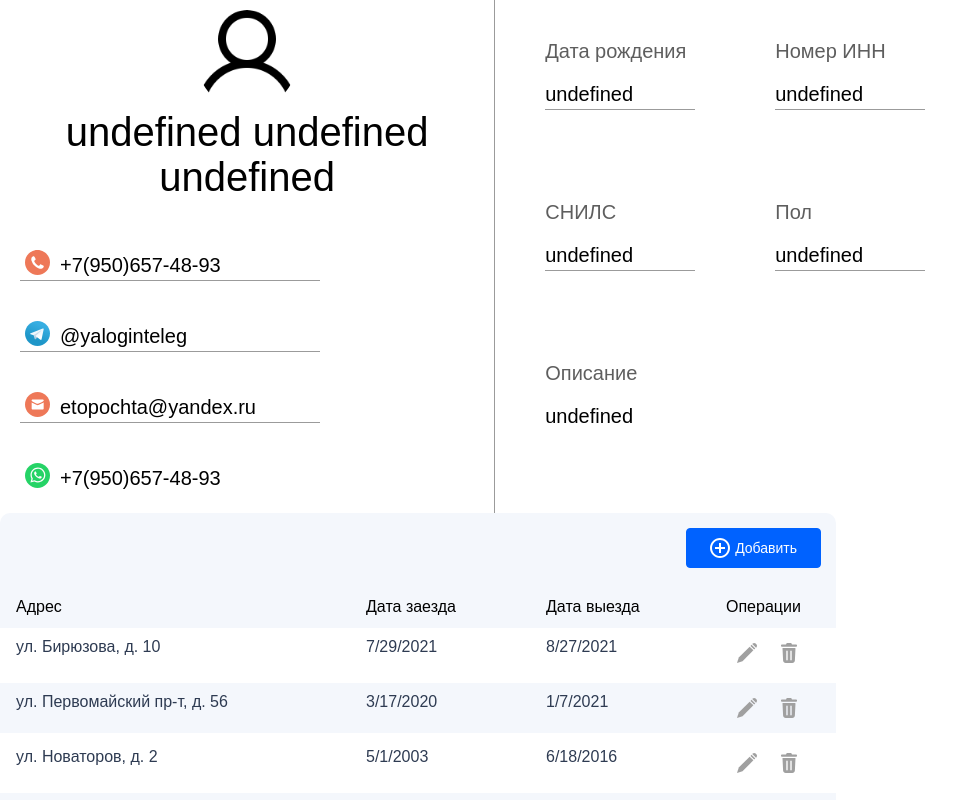
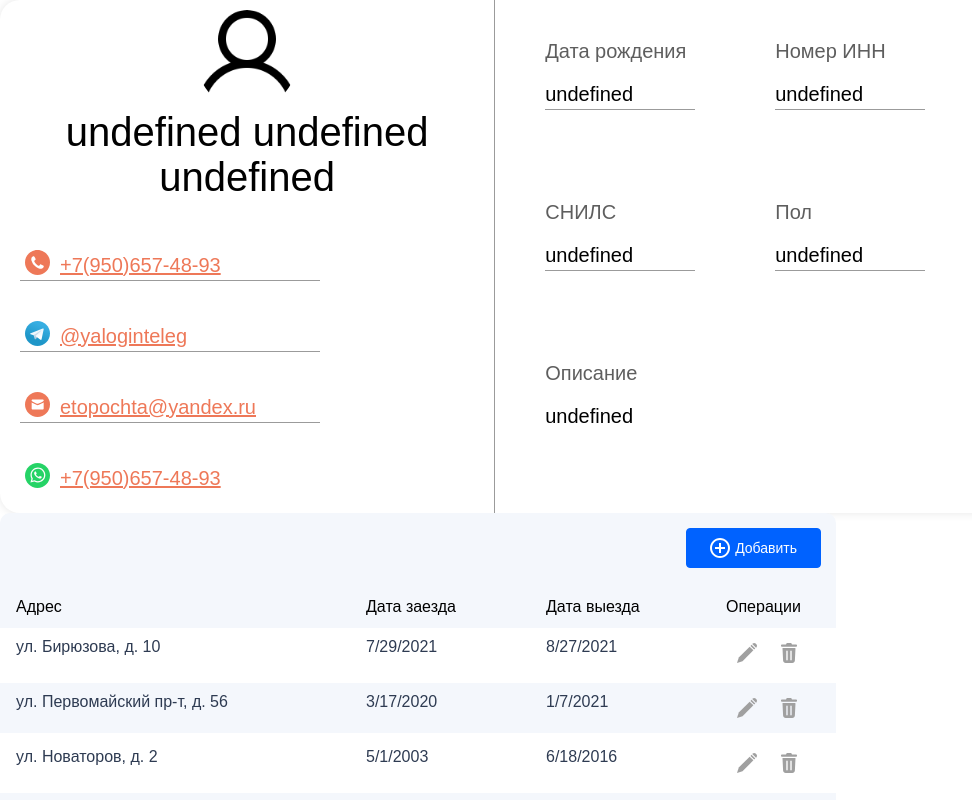
Before and after one commit to franze6/puppy-project, a React app: page /persons/1 in a window 1280 px wide. Shown: the top 800 px of the page, without its empty margins (0-972 px from the left). Built offline with nearby package versions, Linux system fonts and the light colour scheme; no server answers.

Commit message:
ADD: links to PersonDetail  EDIT: PersonDetail

```diff
--- a/src/Components/PersonDetail/PersonDetail.jsx
+++ b/src/Components/PersonDetail/PersonDetail.jsx
@@ -29,7 +29,13 @@ const PersonDetail = ({ person }) => {
             <Icon name="phone" />{' '}
           </div>
           <span className={styles.text}>
-            {list.map(contact => (contact.type.type_name === 'Телефон' && contact.active ? contact.UID : ''))}
+            {list.map(contact =>
+              contact.type.type_name === 'Телефон' && contact.active ? (
+                <a href="tel:{contact.UID}">{contact.UID}</a>
+              ) : (
+                ''
+              ),
+            )}
           </span>
         </div>
         <div className={styles.title_contact}>
@@ -38,7 +44,13 @@ const PersonDetail = ({ person }) => {
             <Icon name="telegram" />{' '}
           </div>
           <span className={styles.text}>
-            {list.map(contact => (contact.type.type_name === 'Telegram' && contact.active ? contact.UID : ''))}
+            {list.map(contact =>
+              contact.type.type_name === 'Telegram' && contact.active ? (
+                <a href="https://web.telegram.org/z/">{contact.UID}</a>
+              ) : (
+                ''
+              ),
+            )}
           </span>
         </div>
         <div className={styles.title_contact}>
@@ -47,7 +59,13 @@ const PersonDetail = ({ person }) => {
             <Icon name="mail" />{' '}
           </div>
           <span className={styles.text}>
-            {list.map(contact => (contact.type.type_name === 'e-mail' && contact.active ? contact.UID : ''))}
+            {list.map(contact =>
+              contact.type.type_name === 'e-mail' && contact.active ? (
+                <a href="https://mail.yandex.ru/">{contact.UID}</a>
+              ) : (
+                ''
+              ),
+            )}
           </span>
         </div>
         <div className={styles.title_contact}>
@@ -56,7 +74,13 @@ const PersonDetail = ({ person }) => {
             <Icon name="whatsApp" />{' '}
           </div>
           <span className={styles.text}>
-            {list.map(contact => (contact.type.type_name === 'WhatsApp' && contact.active ? contact.UID : ''))}
+            {list.map(contact =>
+              contact.type.type_name === 'WhatsApp' && contact.active ? (
+                <a href="https://web.whatsapp.com/">{contact.UID}</a>
+              ) : (
+                ''
+              ),
+            )}
           </span>
         </div>
       </div>
--- a/src/Components/PersonDetail/PersonDetail.scss
+++ b/src/Components/PersonDetail/PersonDetail.scss
@@ -7,6 +7,7 @@ body {
   // border: 2px solid rgb(155, 155, 155);
   border-radius: 20px;
   width: 1000px;
+  box-shadow: 0 0 10px rgba(0, 0, 0, 0.1);
 }
 
 .header {
@@ -96,3 +97,7 @@ body {
   margin-right: 10px;
   width: 30px;
 }
+
+a {
+  color: #ee7858;
+}
```
